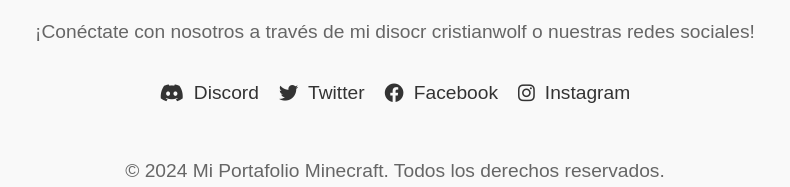
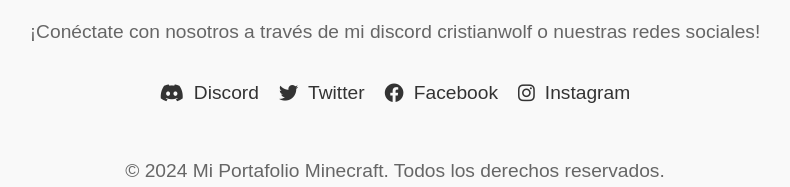
Before and after one commit to unicraftlife/GenesisGameStudios, a plain HTML site: page index.html in a window 1280 px wide. Shown: the part 2186-2373 px from the top of the page, 245-1035 px from the left. Drawn offline with Linux system fonts and the light colour scheme.

Commit message:
Update index.html

```diff
--- a/index.html
+++ b/index.html
@@ -120,7 +120,7 @@
 
     <section id="contacto" class="contacto">
         <h2>Contacto</h2>
-        <p>¡Conéctate con nosotros a través de mi disocr cristianwolf o nuestras redes sociales!</p>
+        <p>¡Conéctate con nosotros a través de mi discord cristianwolf o nuestras redes sociales!</p>
         <div class="redes-sociales">
             <a href="https://discord.gg/Jv85q6zayw" target="_blank" class="social-link">
                 <i class="fab fa-discord"></i> Discord
```
